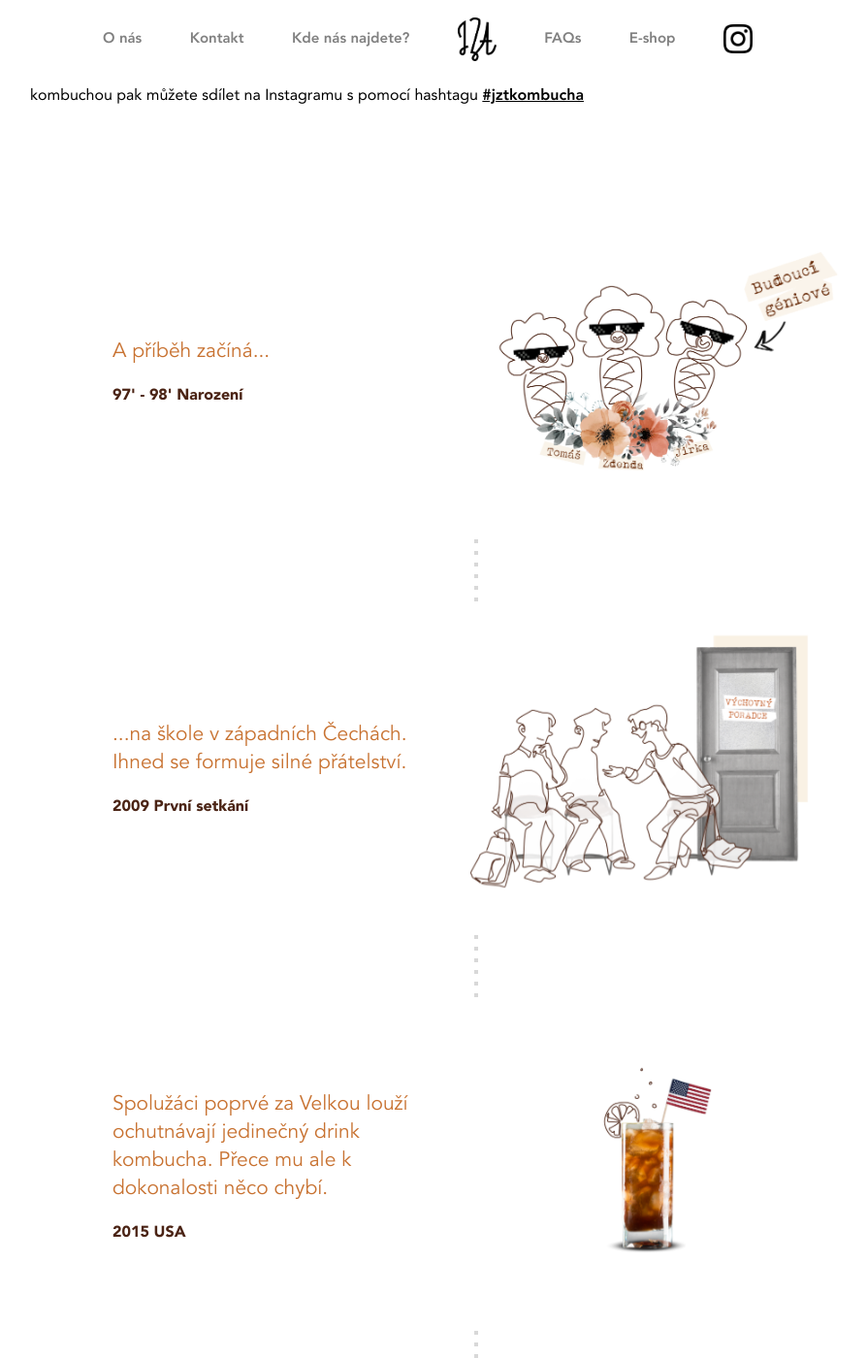
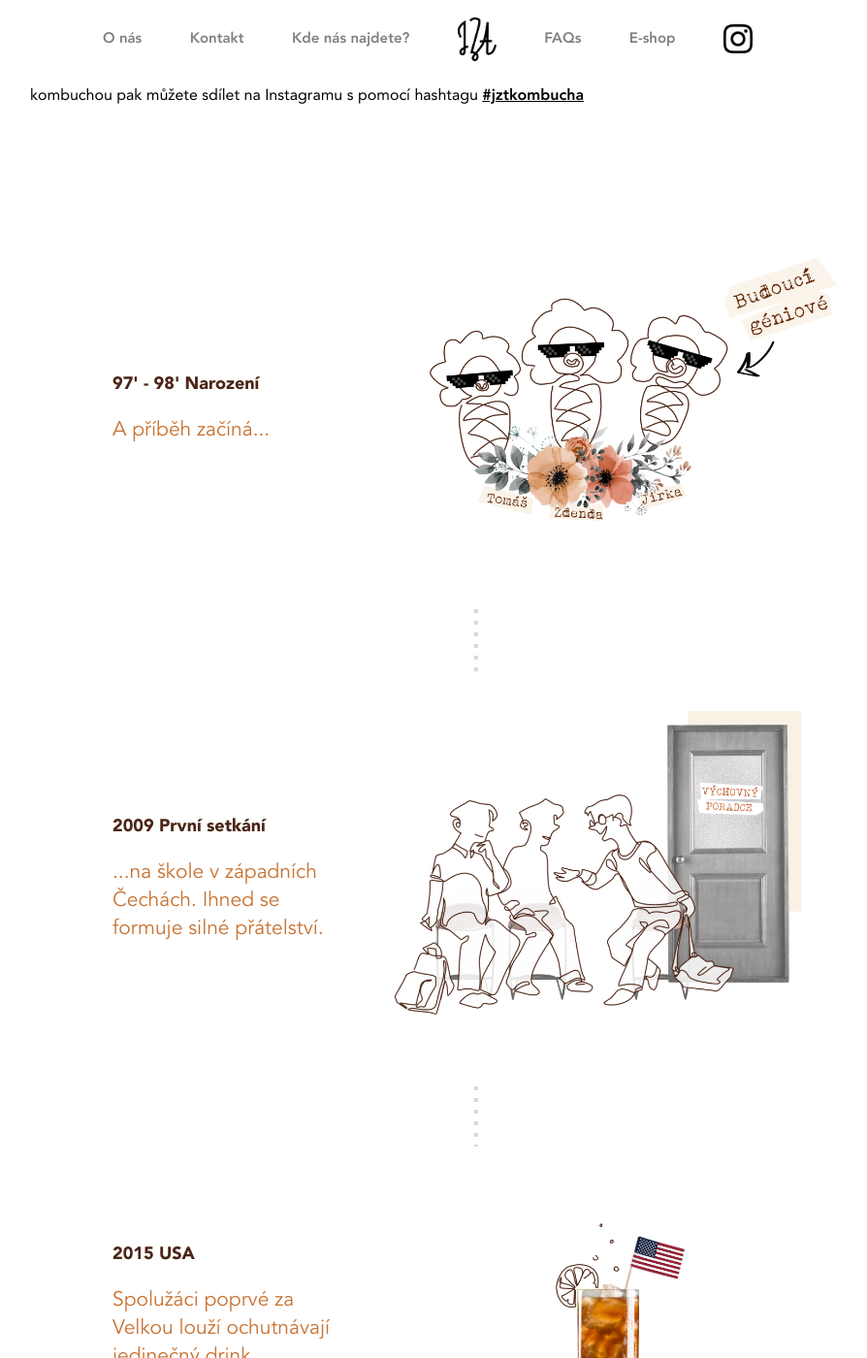
Before and after one commit to StyvekDrtic/jztferments, a Jekyll site: the page built from o-nas.html, in a window 1280 px wide and 1400 px high, scrolled down 936 px. Shown: the whole window at 97% size, without its empty margins (149-1043 px from the left). Built offline with Jekyll 4.4.1, drawn with Linux system fonts in a browser that asks for light colours; comment, search, counter and statistics services are not loaded; some of the changed text lies outside the part shown.

Commit message:
jzt update

```diff
--- a/_includes/head.html
+++ b/_includes/head.html
@@ -10,7 +10,7 @@
   <meta name="language" content="cs">
 
   <link rel="stylesheet" href="assets/slick/slick.css">
-  <link rel="stylesheet" href="assets/css/main.css?a=8">
+  <link rel="stylesheet" href="assets/css/main.css?a=9">
 
   <link rel="apple-touch-icon" sizes="180x180" href="/favicon/apple-touch-icon.png">
   <link rel="icon" type="image/png" sizes="32x32" href="/favicon/favicon-32x32.png">
--- a/_sass/_textove.scss
+++ b/_sass/_textove.scss
@@ -160,13 +160,14 @@
 
         @media (min-width: 900px) {
           margin: 0;
-          margin-bottom: 20px;
+          margin-top: 20px;
         }
       }
 
       span {
         font-family: AvenirBlack;
         color: #4b2415;
+        font-size: 18px;
       }
 
       a {
@@ -208,3 +209,20 @@
     max-width: 950px;
   }
 }
+
+
+
+// neni muj kod
+
+@media (min-width: 900px) {
+  .infografika .blok {
+    overflow:hidden;
+  }
+  .infografika .blok .ilustrace {
+    max-width: 500px;
+    height: 375px;
+  }
+  .popisek {
+    width: 300px;
+  }
+}
--- a/o-nas.html
+++ b/o-nas.html
@@ -39,12 +39,12 @@ title: O nás | JZT Ferments
   <div class="blok">
     <div class="ilustrace">
       <img src="assets/img/animace/1/vrstva1-1.png">
-      <img src="assets/img/animace/1/vrstva1-3.png" class="wow animated headShake infinite" style="--animate-duration:6s">
-      <img src="assets/img/animace/1/vrstva1-2.png" class="wow animated slideInDown delay-2s" style="--animate-duration:3s">
+      <img src="assets/img/animace/1/vrstva1-3.png" class="wow animated headShake infinite" style="animation-duration:6s">
+      <img src="assets/img/animace/1/vrstva1-2.png" class="wow animated slideInDown delay-2s" style="animation-duration:3s">
     </div>
     <div class="popisek">
+      <span>97' - 98' Narození</span>
       <p>A příběh začíná...</p>
-      <span>97' - 98' Narození</span>
     </div>
   </div>
 
@@ -53,11 +53,11 @@ title: O nás | JZT Ferments
     <div class="ilustrace">
       <img src="assets/img/animace/2/vrstva2-3.png" class="wow animated flipInX" style="animation-delay: 1.7s;">
       <img src="assets/img/animace/2/vrstva2-1.png" class="wow animated fadeInUp">
-      <img src="assets/img/animace/2/vrstva2-2.png" class="wow animated bounceInDown delay-1s" style="--animate-duration:.8s">
+      <img src="assets/img/animace/2/vrstva2-2.png" class="wow animated bounceInDown delay-1s" style="animation-duration:.8s">
     </div>
     <div class="popisek">
+      <span>2009 První setkání</span>
       <p>...na škole v západních Čechách. Ihned se formuje silné přátelství.</p>
-      <span>2009 První setkání</span>
     </div>
   </div>
 
@@ -70,8 +70,8 @@ title: O nás | JZT Ferments
     </div>
 
     <div class="popisek">
+      <span>2015 USA</span>
       <p>Spolužáci poprvé za Velkou louží ochutnávají jedinečný drink kombucha. Přece mu ale k dokonalosti něco chybí.</p>
-      <span>2015 USA</span>
     </div>
   </div>
 
@@ -79,13 +79,13 @@ title: O nás | JZT Ferments
   <div class="blok">
     <div class="ilustrace">
       <img src="assets/img/animace/4/vrstva4-3.png" class="wow animated fadeIn slower delay-3s">
-      <img src="assets/img/animace/4/vrstva4-4.png" class="wow animated jackInTheBox delay-5s" style="--animate-duration:.7s">
+      <img src="assets/img/animace/4/vrstva4-4.png" class="wow animated jackInTheBox delay-5s" style="animation-duration:.7s">
       <img src="assets/img/animace/4/vrstva4-2.png" class="wow animated fadeOutRight slower delay-3s">
       <img src="assets/img/animace/4/vrstva4-1.png" class="wow animated fadeOutLeft slower delay-2s">
     </div>
     <div class="popisek">
+      <span>2019 Návrat a experimentování</span>
       <p>Klukům se podaří vytvořit prototyp dokonale vyvážené kombuchy.</p>
-      <span>2019 Návrat a experimentování</span>
     </div>
   </div>
 
@@ -93,11 +93,11 @@ title: O nás | JZT Ferments
   <div class="blok">
     <div class="ilustrace">
       <img src="assets/img/animace/5/vrstva5-1.png" class="wow animated rotateInDownRight fast">
-      <img src="assets/img/animace/5/vrstva5-2.png" class="wow animated flipInX delay-1s" style="--animate-duration:.8s">
+      <img src="assets/img/animace/5/vrstva5-2.png" class="wow animated flipInX delay-1s" style="animation-duration:.8s">
     </div>
     <div class="popisek">
+      <span>2019 Vzniká JZT</span>
       <p>Firma založená na principech vybrané kvality surovin, lokálního zpracování a věrnosti zákazníkům.</p>
-      <span>2019 Vzniká JZT</span>
     </div>
   </div>
 
@@ -111,8 +111,8 @@ title: O nás | JZT Ferments
 
     </div>
     <div class="popisek">
+      <span>2020 Rok úspěchů</span>
       <p>Firma sklízí úspěch na farmářských trzích.</p>
-      <span>2020 Rok úspěchů</span>
     </div>
   </div>
 
@@ -124,8 +124,8 @@ title: O nás | JZT Ferments
       <img src="assets/img/animace/7/vrstva7-3.png" class="wow animated bounceInDown delay-1s">
     </div>
     <div class="popisek">
+      <span>JZT míří k Vám do obchodů.</span>
       <p>2020 Rozšíření výroby</p>
-      <span>JZT míří k Vám do obchodů.</span>
     </div>
   </div>
 
@@ -136,11 +136,11 @@ title: O nás | JZT Ferments
       <img src="assets/img/animace/8/vrstva8-2.png" class="wow animated bounceInDown" style="animation-delay:.1s">
       <img src="assets/img/animace/8/vrstva8-3.png" class="wow animated bounceInDown" style="animation-delay:.2s">
       <img src="assets/img/animace/8/vrstva8-4.png" class="wow animated bounceInDown" style="animation-delay:.3s">
-      <img src="assets/img/animace/8/vrstva8-5.png" class="wow animated fadeInBottomLeft delay-1s">
+      <img src="assets/img/animace/8/vrstva8-5.png" class="wow animated fadeIn delay-1s">
     </div>
     <div class="popisek">
+      <span>2020 Nové příchutě</span>
       <p>Do rodiny se přidávají 4 vyladěné příchutě. Ochutnejte je sami!</p>
-      <span>2020 Nové příchutě</span>
     </div>
   </div>
 
@@ -148,8 +148,8 @@ title: O nás | JZT Ferments
   <div class="blok">
     <div class="ilustrace">
       <img src="assets/img/animace/9/vrstva9-2.png" class="wow animated fadeOutUp infinite slower">
-      <img src="assets/img/animace/9/vrstva9-3.png" class="wow animated fadeOutUp infinite slower" style="animation-delay:.2s;--animate-duration:2.2s;">
-      <img src="assets/img/animace/9/vrstva9-3.png" class="wow animated fadeOutUp infinite slower delay-1s" style="--animate-duration:1.5s;">
+      <img src="assets/img/animace/9/vrstva9-3.png" class="wow animated fadeOutUp infinite slower" style="animation-delay:.2s;animation-duration:2.2s;">
+      <img src="assets/img/animace/9/vrstva9-3.png" class="wow animated fadeOutUp infinite slower delay-1s" style="animation-duration:1.5s;">
       <img src="assets/img/animace/9/vrstva9-3.png" class="wow animated fadeOutUp infinite slower delay-1s">
       <img src="assets/img/animace/9/vrstva9-1.png" class="wow animated">
     </div>
```
Also changed, not shown: 6 other files.
